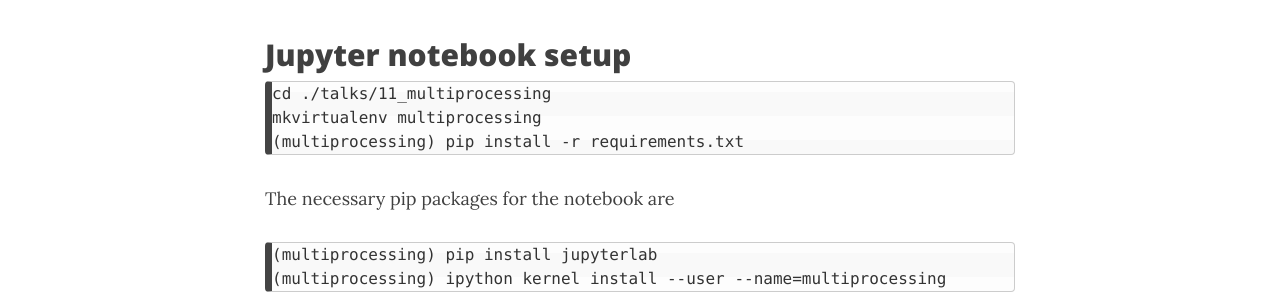
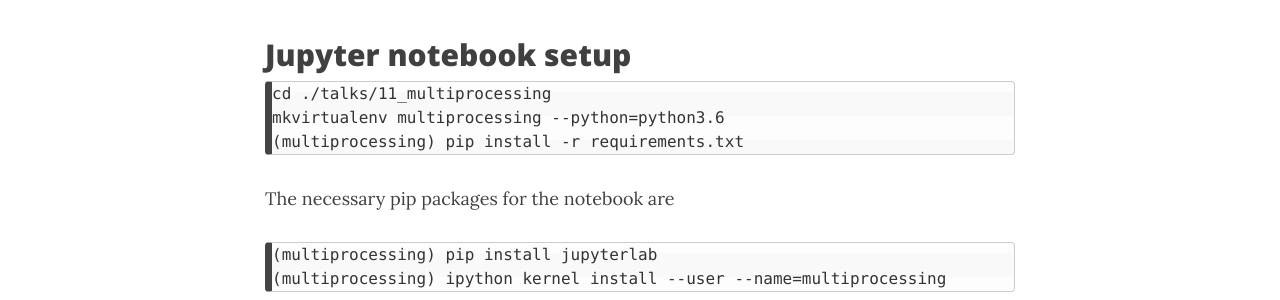
Before and after one commit to matthiaskoenig/itbtechtalks, a Jekyll site: the page built from talks/11_multiprocessing/README.md, in a window 1280 px wide and 1130 px high. Shown: the part 318-618 px from the top of the window. Built offline with Jekyll 4.4.1, drawn with Linux system fonts in a browser that asks for light colours; nearby versions of some CDN libraries; our own code applies the rules of GitHub Pages for plain Markdown files.

Commit message:
updated multiprocessing code

````diff
--- a/talks/11_multiprocessing/README.md
+++ b/talks/11_multiprocessing/README.md
@@ -1,7 +1,7 @@
 ## Jupyter notebook setup
 ```
 cd ./talks/11_multiprocessing
-mkvirtualenv multiprocessing
+mkvirtualenv multiprocessing --python=python3.6
 (multiprocessing) pip install -r requirements.txt
 ```
 The necessary pip packages for the notebook are
````
Also changed, not shown: talks/11_multiprocessing/notes.md (+2 -0 lines), README.md, 1 other file.
